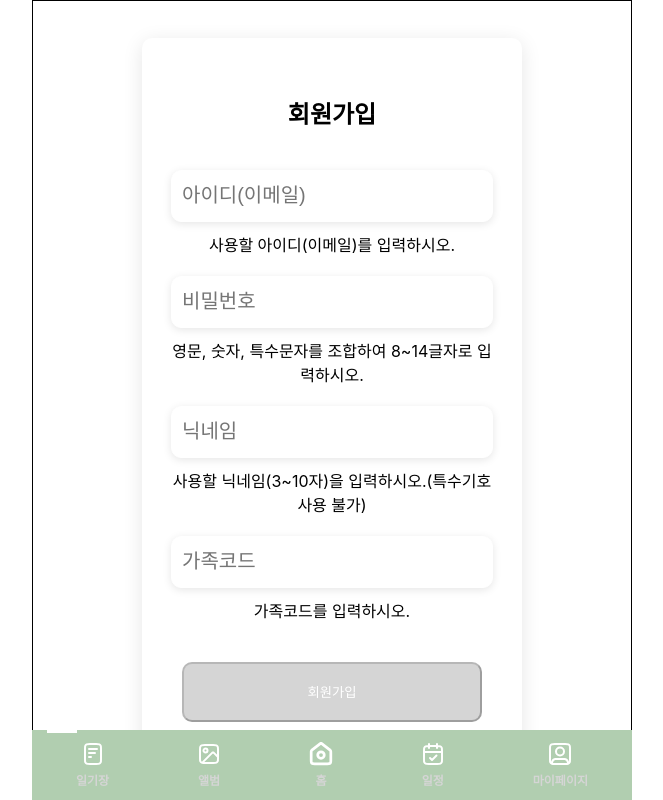
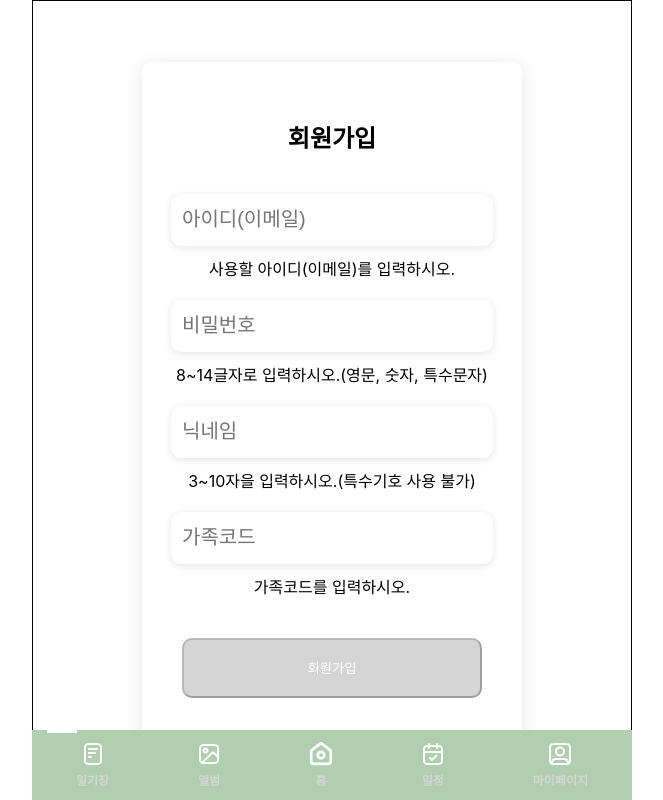
Before and after one commit to MyongjiCollaboration/Front, a React (Create React App) app: page /auth/signin in a window 1280 px wide. Shown: the whole page, without its empty margins (308-971 px from the left). Built offline with nearby package versions, Linux system fonts and the light colour scheme.

Commit message:
fix : 에러메세지 수정

```diff
--- a/src/page/Join.js
+++ b/src/page/Join.js
@@ -66,11 +66,10 @@ const Join = () => {
       });
   };
 
-  // 닉네임 유효성 검사
   const validateName = (value) => {
     const schema = Yup.string().matches(
       /^[a-zA-Z가-힣]{3,10}$/,
-      '사용할 닉네임(3~10자)을 입력하시오.(특수기호 사용불가)'
+      '잘못된 형식의 닉네임입니다.'
     );
     schema
       .validate(value)
@@ -151,7 +150,7 @@ const Join = () => {
               hint={
                 passwordError
                   ? ''
-                  : '영문, 숫자, 특수문자를 조합하여 8~14글자로 입력하시오.'
+                  : '8~14글자로 입력하시오.(영문, 숫자, 특수문자)'
               }
               error={passwordError}
               success={passwordSuccess}
@@ -171,11 +170,7 @@ const Join = () => {
                   validateName(value);
                 }
               }}
-              hint={
-                nameError
-                  ? ''
-                  : '사용할 닉네임(3~10자)을 입력하시오.(특수기호 사용 불가)'
-              }
+              hint={nameError ? '' : '3~10자을 입력하시오.(특수기호 사용 불가)'}
               error={nameError}
               success={nameSuccess}
             />
--- a/src/page/Login.js
+++ b/src/page/Login.js
@@ -91,9 +91,7 @@ const Login = () => {
             }
           }}
           hint={
-            passwordError
-              ? ''
-              : '영문, 숫자, 특수문자를 조합하여 8~14글자로 입력하시오.'
+            passwordError ? '' : ' 8~14글자로 입력하시오.(영문, 숫자, 특수문자)'
           }
           error={passwordError}
         />
```
